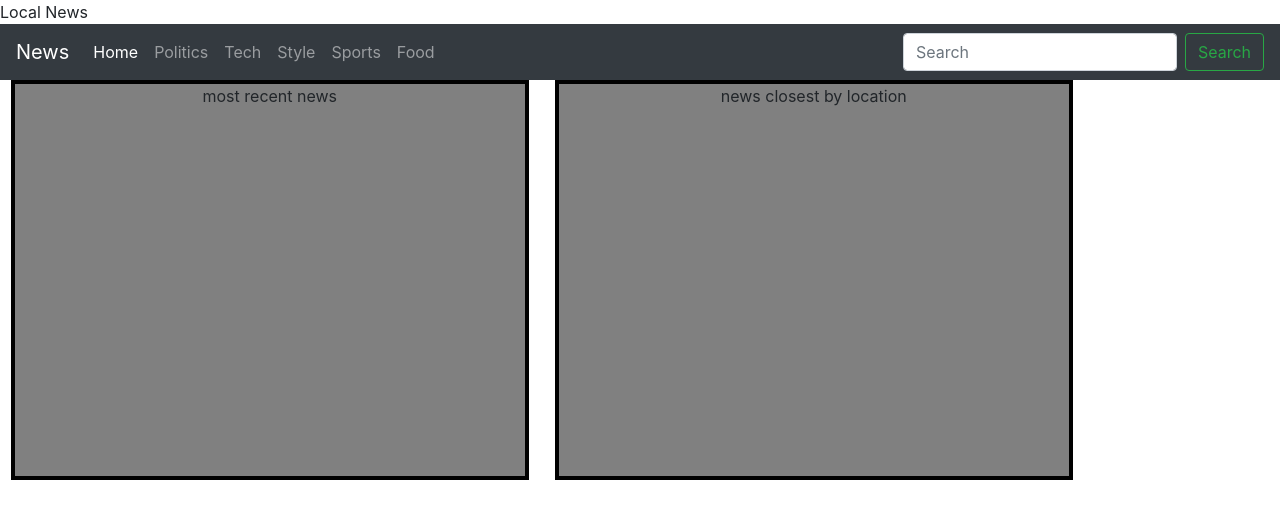
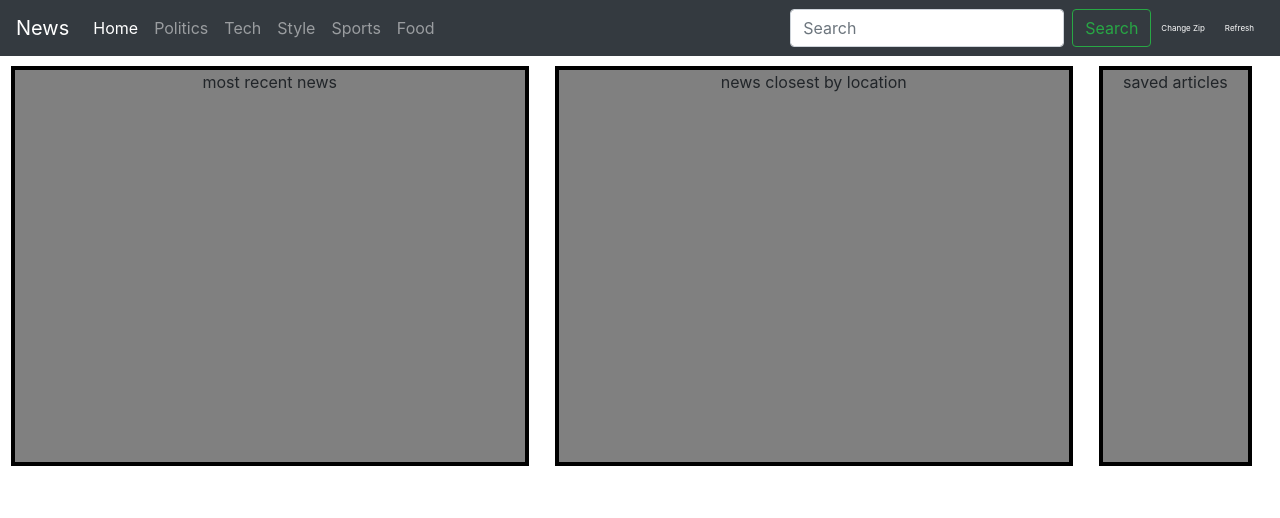
Before and after one commit to Fin23/groupProject-1, a plain HTML site: page news.html in a window 1280 px wide. Drawn offline with nearby package versions, Linux system fonts and the light colour scheme.

Commit message:
added refresh and zip buttons, favorites column and worked on styling

```diff
--- a/css/news.css
+++ b/css/news.css
@@ -1,7 +1,9 @@
 
 .five2 {
 	width: 40.5%; /* This div spans five columns */
-	margin-left: 2%;
+    margin-left: 2%;
+    margin-top: 10px;
+    padding: 0;
     float:left;
     border: 4px solid black;
     height: 400px;
@@ -9,3 +11,28 @@
     background-color: grey;
 
 }
+
+.five3 {
+    width: 12%;
+    margin-left: 2%;
+    margin-top: 10px;
+    padding: 0;
+    float:left;
+    border: 4px solid black;
+    height: 400px;
+    text-align:center;
+    background-color: grey;
+}
+
+
+#button2 {
+    background: none;
+    border: none;
+    margin: 2px;
+    font-size: 8px;
+    display: block;
+}
+
+#button2:hover {
+background: grey;
+}
--- a/news.html
+++ b/news.html
@@ -7,7 +7,7 @@
     <meta http-equiv="X-UA-Compatible" content="ie=edge">
     <!--css links-->
     <!--<link rel="stylesheet" type="text/css" href="css/project1.css">-->
-    <link rel="stylesheet" type = "text/css" href="css/news.css">
+    <link rel="stylesheet" type="text/css" href="css/news.css">
     <link rel="stylesheet" type="text/css" href="css/grid.css">
     <link rel="stylesheet" type="text/css" href="css/reset.css">
     <!--bootstrap-->
@@ -16,10 +16,9 @@
     <!--firebase-->
     <script src="https://www.gstatic.com/firebasejs/6.0.4/firebase-app.js"></script>
     <script src="https://www.gstatic.com/firebasejs/6.0.4/firebase-database.js"></script>
-
     <title>Document</title>
 </head>
-<header>Local News</header>
+
 <body>
     <nav class="navbar navbar-expand-lg navbar-dark bg-dark">
         <a class="navbar-brand" href="#">News</a>
@@ -59,12 +58,16 @@
                 <button class="btn btn-outline-success my-2 my-sm-0" type="submit">Search</button>
             </form>
 
-        </div>
+        </div class="btn-group-vertical">
+        <button type="button" class="btn btn-secondary btn-sm" id="button2">Change Zip</button>
+        <button type="button" class="btn btn-secondary btn-sm" id="button2">Refresh</button>
     </nav>
 
-    <div class ="row">
-        <div id ="recent_news" class ="five2">most recent news</div>
-        <div id = "news_by_location" class ="five2">news closest by location</div>
+
+    <div class="row">
+        <div id="recent_news" class="five2">most recent news</div>
+        <div id="news_by_location" class="five2">news closest by location</div>
+        <div id="favorites" class="five3">saved articles</div>
     </div>
 
 
```
Lines whose indentation alone changed are shown as unchanged.
